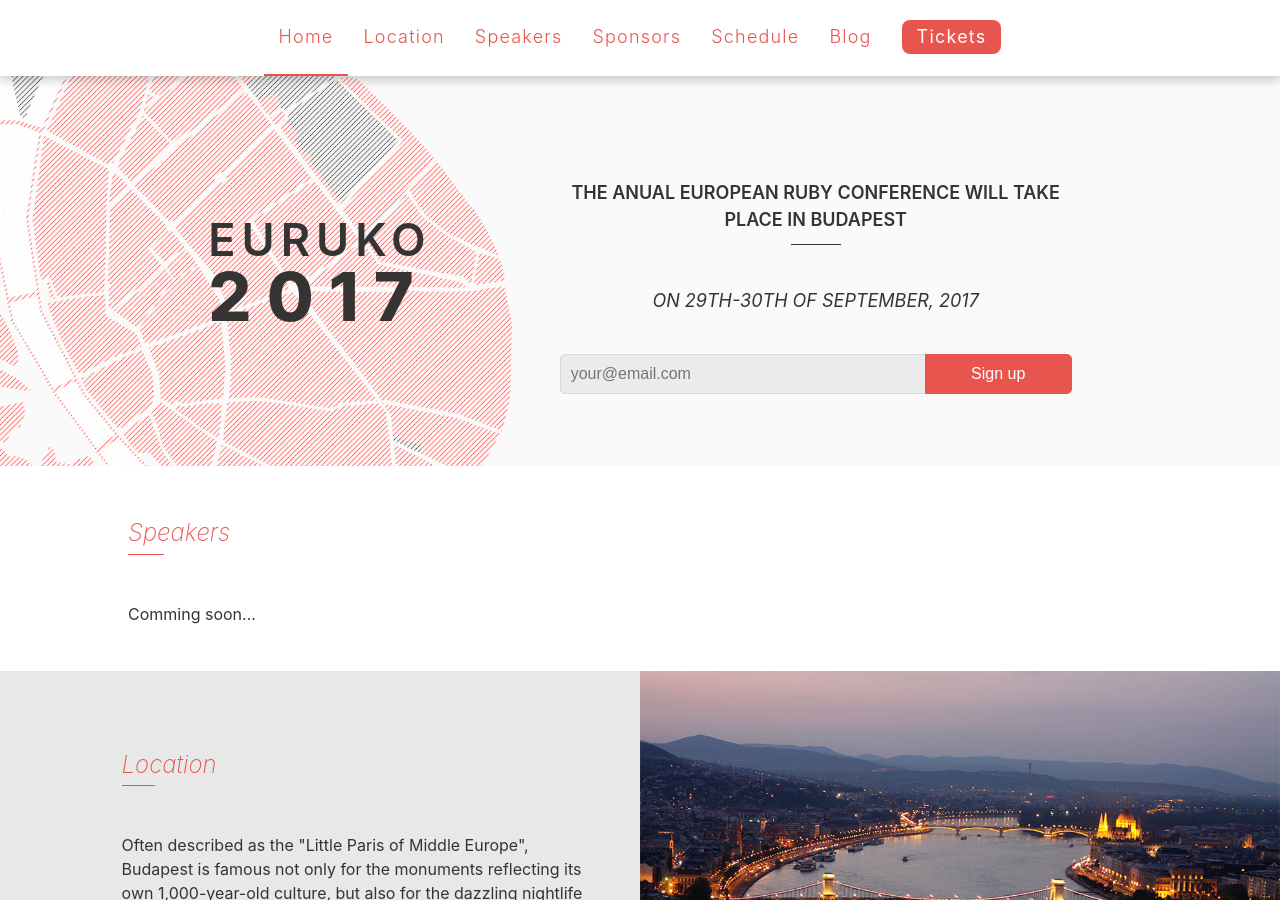
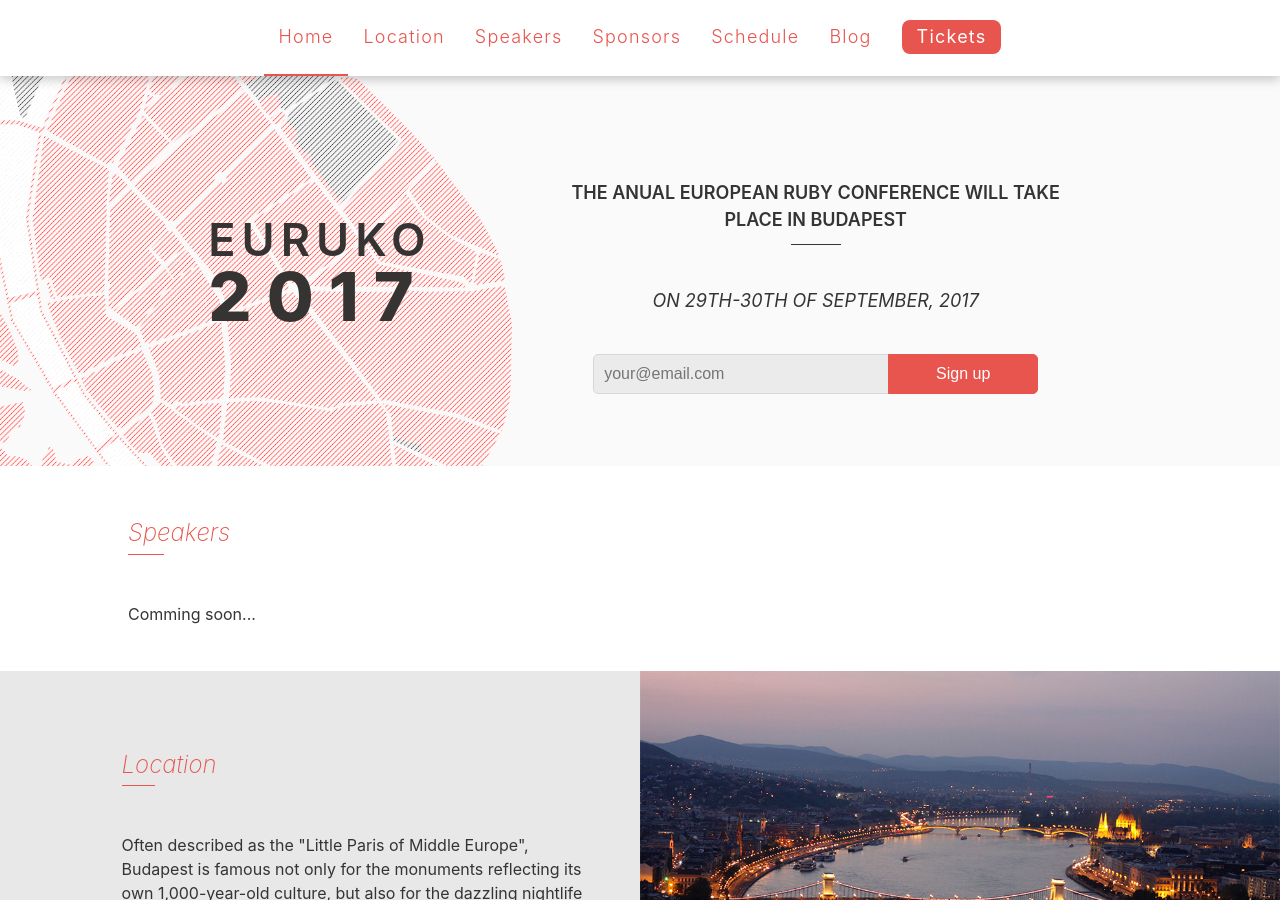
Before and after one commit to euruko/euruko2017.github.io, a Jekyll site: the page built from index.html, in a window 1280 px wide and 900 px high. Built offline with Jekyll 4.4.1, drawn with Linux system fonts in a browser that asks for light colours.

Commit message:
Limit the max size of the elements on the subscription form

```diff
--- a/_sass/home.scss
+++ b/_sass/home.scss
@@ -75,6 +75,7 @@
   font-size: 16px;
   color: $font-color;
   flex-grow: 2;
+  max-width: 300px;
 }
 
 .section-home-banner__info__signup button {
@@ -87,6 +88,7 @@
   color: #ffffff;
   cursor: pointer;
   flex-grow: 1;
+  max-width: 150px;
 }
 
 @media(max-width: 860px) {
```
